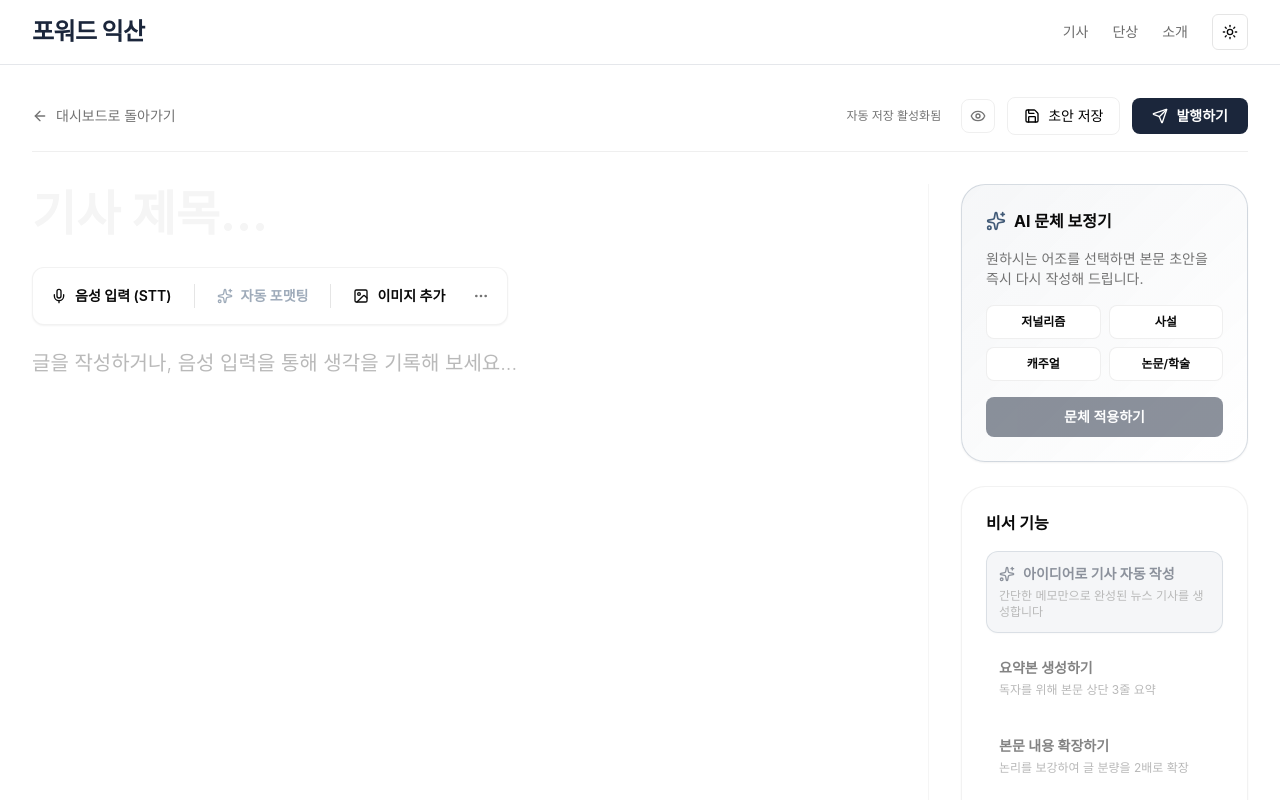
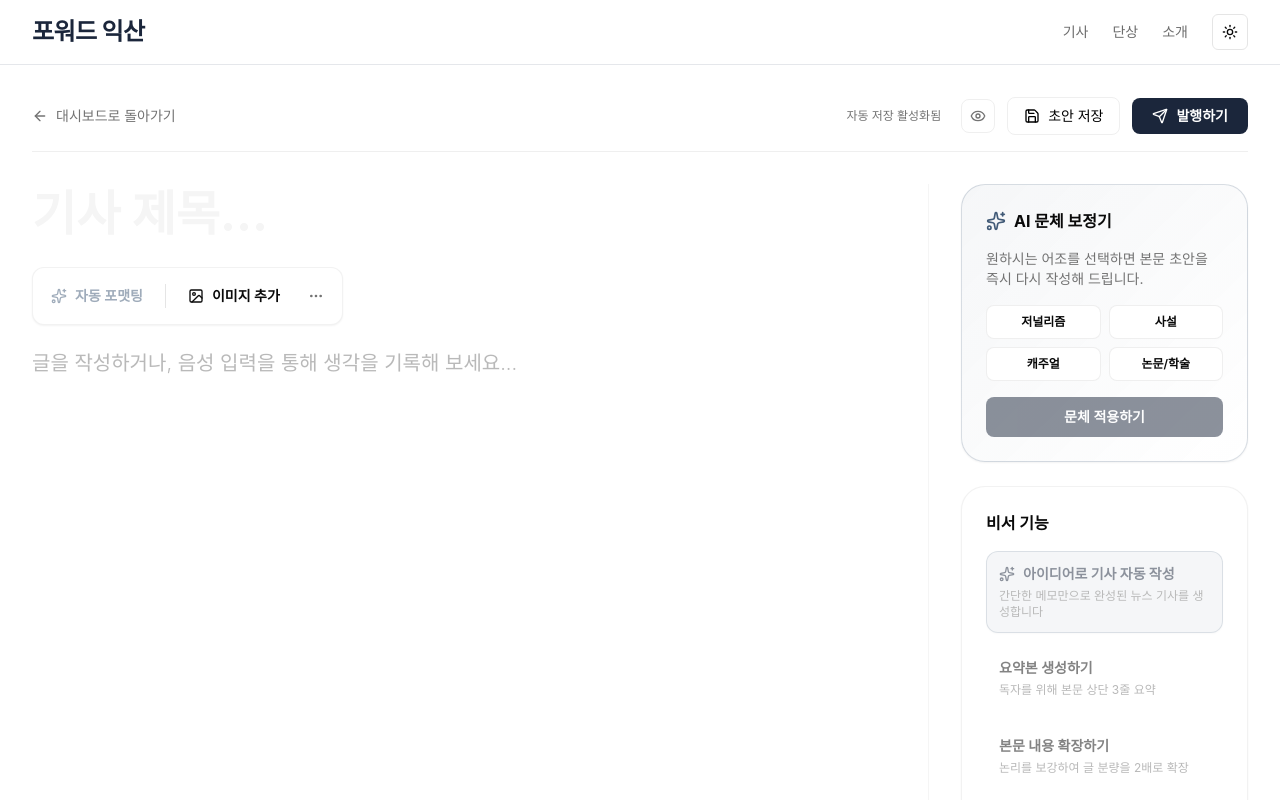
Before and after one commit to sangbinbag74-lang/-, a Next.js app: page /admin/editor in a window 1280 px wide. Shown: the top 800 px of the page. Built offline with nearby package versions, Linux system fonts and the light colour scheme; no server answers; a web font is replaced by a local one.

Commit message:
refactor: 에디터 내 불필요한 STT(음성 입력) 기능 제거

```diff
--- a/src/app/admin/editor/page.tsx
+++ b/src/app/admin/editor/page.tsx
@@ -3,7 +3,7 @@
 import { useState, useTransition, useRef, useEffect, Suspense } from "react";
 import { useSearchParams, useRouter } from "next/navigation";
 import Link from "next/link";
-import { ArrowLeft, Mic, Sparkles, Send, Save, Eye, MoreHorizontal, ImageIcon } from "lucide-react";
+import { ArrowLeft, Sparkles, Send, Save, Eye, MoreHorizontal, ImageIcon } from "lucide-react";
 import { savePost } from "./actions";
 import { supabase } from '@/lib/supabase/client';
 
@@ -14,7 +14,6 @@ function EditorContent() {
 
     const [title, setTitle] = useState("");
     const [content, setContent] = useState("");
-    const [isRecording, setIsRecording] = useState(false);
     const [isAiProcessing, setIsAiProcessing] = useState(false);
     const [isUploading, setIsUploading] = useState(false);
     const [isPending, startTransition] = useTransition();
@@ -50,10 +49,6 @@ function EditorContent() {
                 }
             }
         });
-    };
-
-    const toggleRecording = () => {
-        setIsRecording(!isRecording);
     };
 
     const handleAiAssist = async () => {
@@ -187,17 +182,6 @@ function EditorContent() {
                     />
 
                     <div className="flex items-center gap-2 mb-6 p-2 bg-card border border-border/50 rounded-xl shadow-sm w-fit">
-                        <button
-                            onClick={toggleRecording}
-                            className={`p-2.5 rounded-lg flex items-center gap-2 text-sm font-semibold transition-colors ${isRecording
-                                ? 'bg-red-500/10 text-red-500 hover:bg-red-500/20'
-                                : 'hover:bg-accent text-foreground'
-                                }`}
-                        >
-                            <Mic className={`w-4 h-4 ${isRecording ? 'animate-pulse' : ''}`} />
-                            {isRecording ? '듣는 중...' : '음성 입력 (STT)'}
-                        </button>
-                        <div className="w-px h-6 bg-border mx-1"></div>
                         <button
                             onClick={handleAiAssist}
                             disabled={isAiProcessing || content.length === 0}
```
